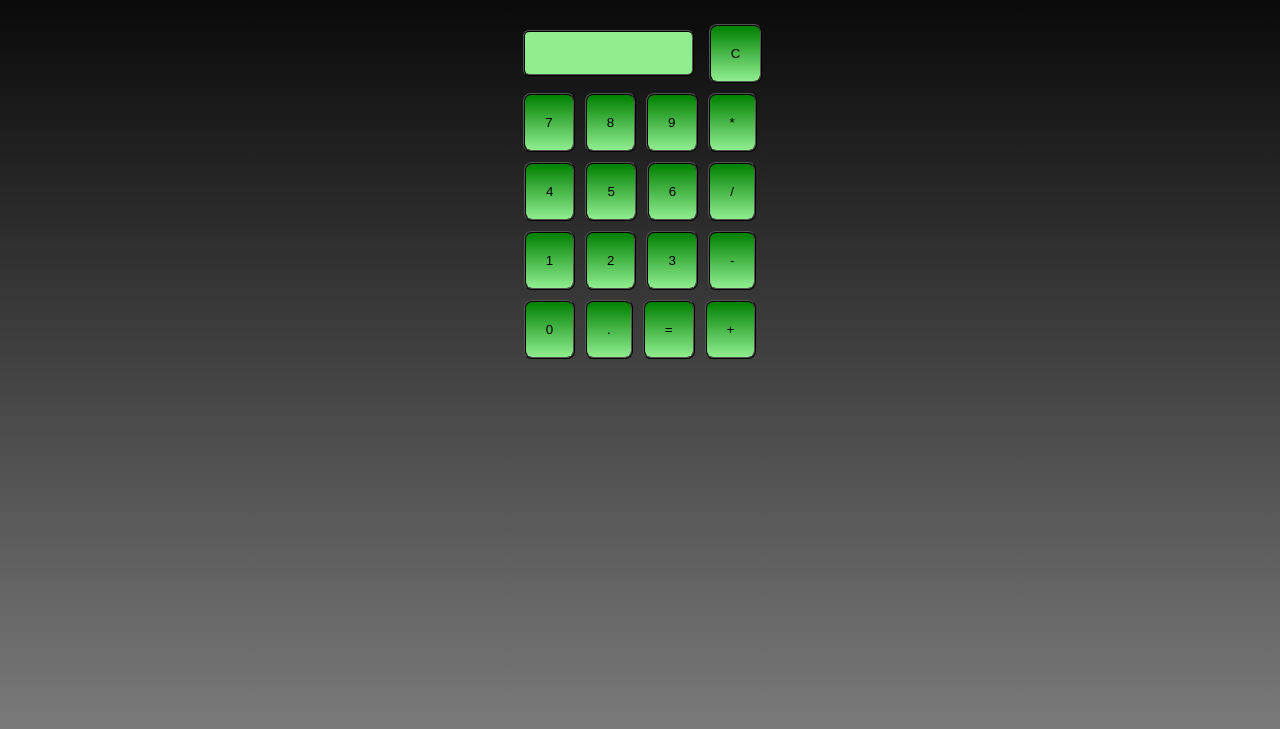
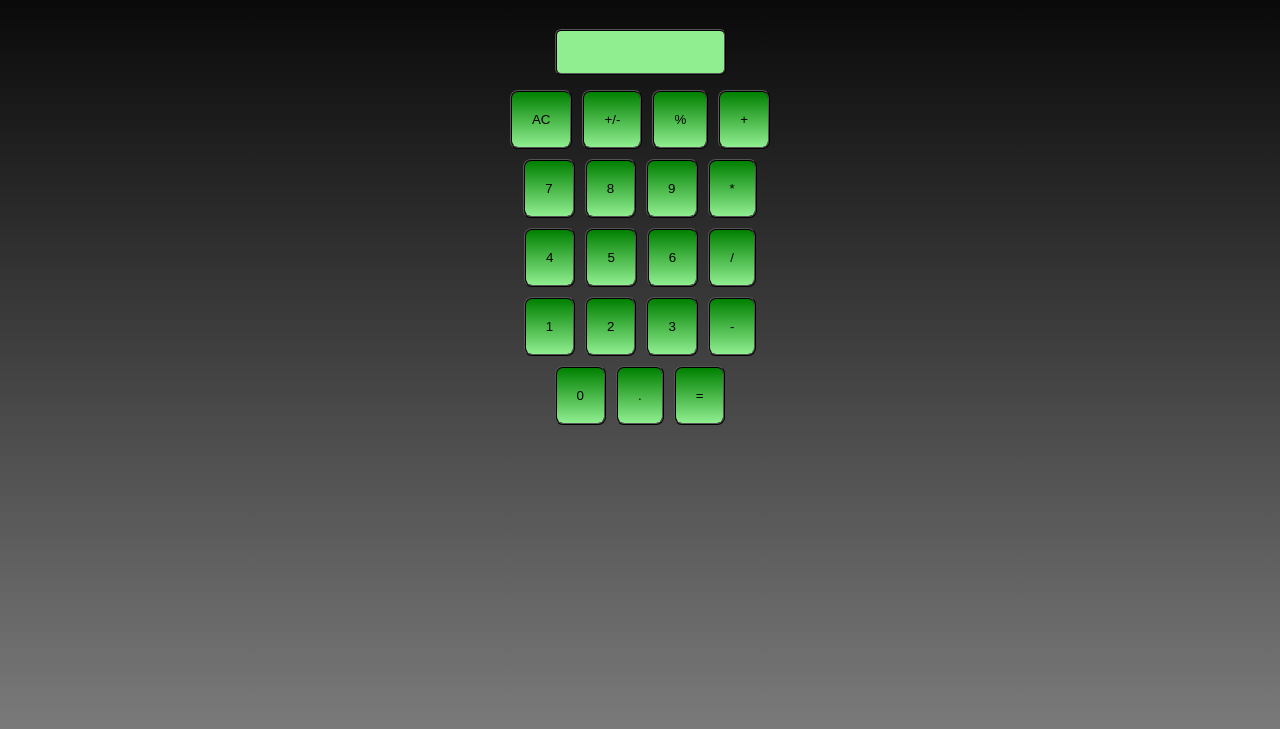
Before and after one commit to sujalkumar0909/Calculator, a plain HTML site: page index.html in a window 1280 px wide. Shown: the part 61-790 px from the top of the page. Drawn offline with Linux system fonts and the light colour scheme.

Commit message:
modified:   css/style.css 	modified:   index.html 	modified:   js/logic.js

```diff
--- a/css/style.css
+++ b/css/style.css
@@ -46,3 +46,9 @@ body{
 .cw{
     column-width:8px;
 }
+.zero{
+    column-width:100px;
+}
+.pad{
+    column-width:20px;
+}
--- a/index.html
+++ b/index.html
@@ -13,31 +13,35 @@
     <div class="container">
         <div class="row">
             <input class=input type="text" placeholder="">
-            <button class="button">C</button>
         </div>
         <div class="row">
-            <button class="button">7</button>
-            <button class="button">8</button>
-            <button class="button">9</button>
-            <button class="button">*</button>
+            <button class="button pad">AC</button>
+            <button class="button pad">+/-</button>
+            <button class="button pad">%</button>
+            <button class="button pad">+</button>
         </div>
         <div class="row">
-            <button class="button">4</button>
-            <button class="button">5</button>
-            <button class="button">6</button>
-            <button class="button">/</button>
+            <button class="button pad">7</button>
+            <button class="button pad">8</button>
+            <button class="button pad">9</button>
+            <button class="button pad">*</button>
         </div>
         <div class="row">
-            <button class="button">1</button>
-            <button class="button">2</button>
-            <button class="button">3</button>
-            <button class="button">-</button>
+            <button class="button pad">4</button>
+            <button class="button pad">5</button>
+            <button class="button pad">6</button>
+            <button class="button pad">/</button>
         </div>
         <div class="row">
-            <button class="button">0</button>
-            <button class="button cw">.</button>
-            <button class="button">=</button>
-            <button class="button">+</button>
+            <button class="button pad">1</button>
+            <button class="button pad">2</button>
+            <button class="button pad">3</button>
+            <button class="button pad">-</button>
+        </div>
+        <div class="row">
+            <button class="button zero">0</button>
+            <button class="button cw pad">.</button>
+            <button class="button pad">=</button>
         </div>
     </div>
 </body>
--- a/js/logic.js
+++ b/js/logic.js
@@ -8,11 +8,16 @@ Array.from(buttons).forEach((button)=>{
             string=eval(string);
             q.value=string;
         }
-        else if(e.target.innerHTML=='C')
+        else if(e.target.innerHTML=='AC')
             {
                 string="";
                 q.value=string;
             }
+            else if(e.target.innerHTML=='+/-')
+                {
+                    string='-'+'('+string+')';
+                    q.value=string;
+                }
         else{
             string=string+e.target.innerHTML;
             q.value=string;
```
